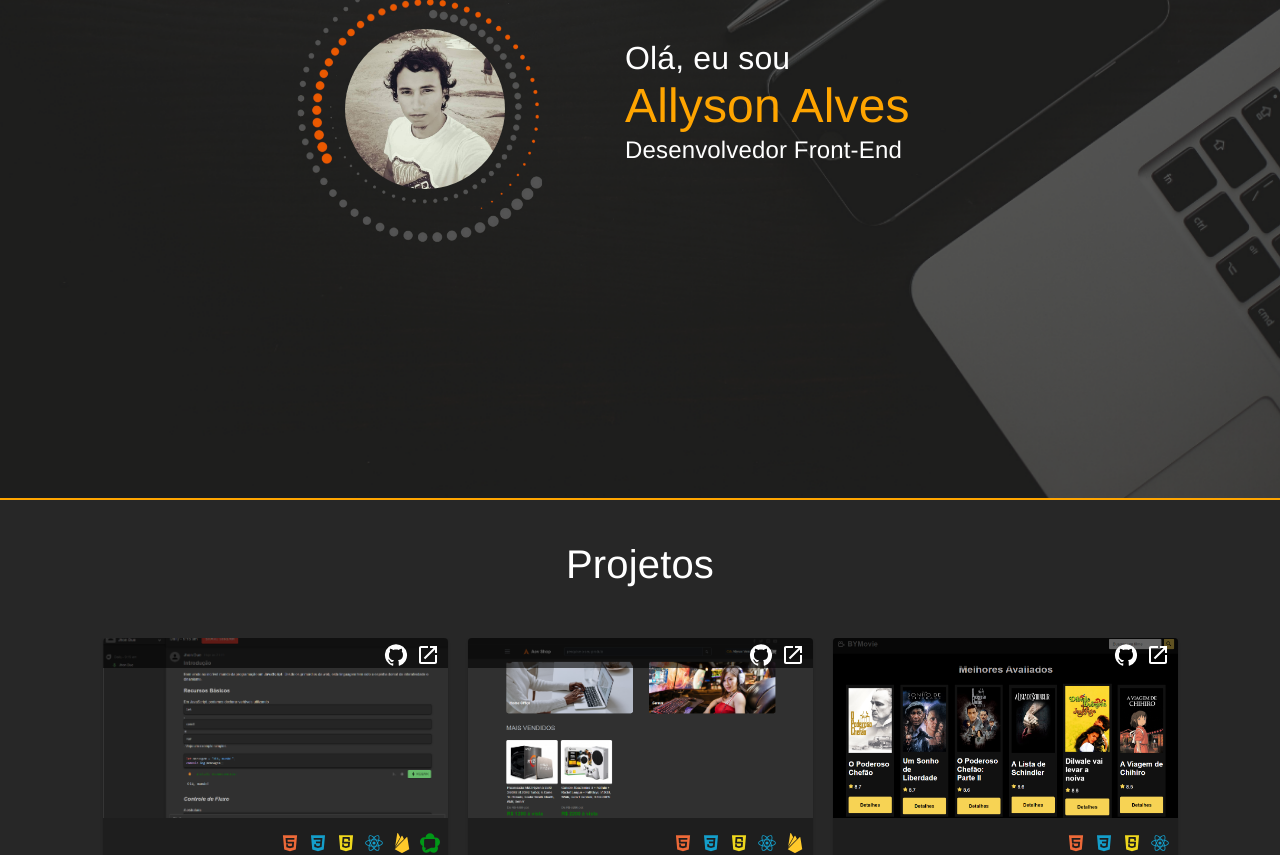
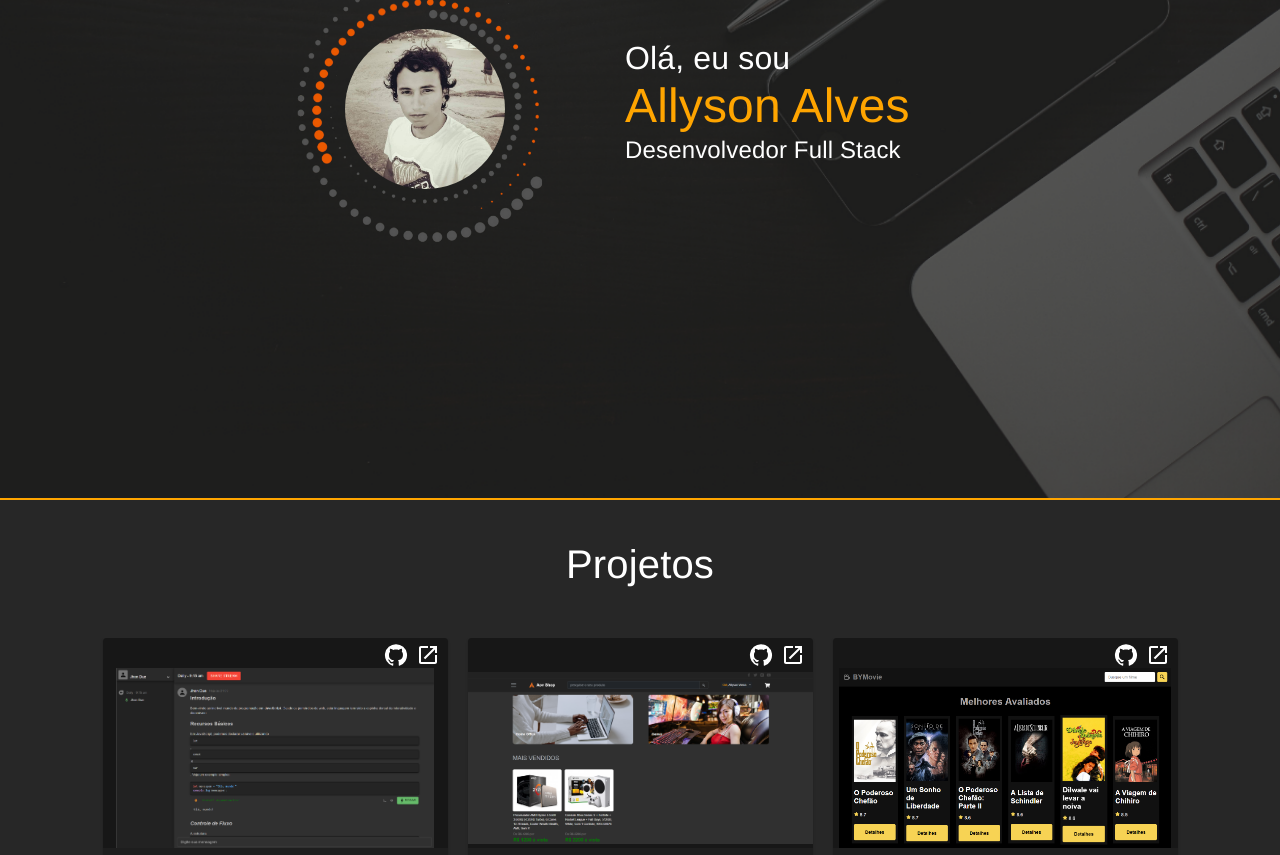
Before and after one commit to allysonAlves/portfolio, a React (Vite) app: page / in a window 1280 px wide. Shown: the part 300-1155 px from the top of the page. Built offline with nearby package versions, Linux system fonts and the light colour scheme.

Commit message:
feat: SEO

```diff
--- a/index.html
+++ b/index.html
@@ -2,14 +2,32 @@
 <html lang="pt-BR" data-bs-theme="dark">
   <head>
     <meta charset="UTF-8" />
-    <link rel="icon" type="image/svg+xml" href="./src/assets/logohead.png" />
     <meta name="viewport" content="width=device-width, initial-scale=1.0" />
-    <title>Portfólio Allyson Alves</title>
 
+    <title>Portfólio | Allyson Alves - Desenvolvedor Full Stack</title>
+    <meta name="description" content="Portfólio de Allyson Alves, desenvolvedor Full Stack especializado em React, React Native, Node.js e NestJS." />
+    <meta name="keywords" content="Desenvolvedor Full Stack, React, React Native, Node.js, NestJS, JavaScript, TypeScript, Allyson Alves" />
+    <meta name="author" content="Allyson Alves" />
+
+    <meta property="og:type" content="website" />
+    <meta property="og:title" content="Portfólio | Allyson Alves - Desenvolvedor Full Stack" />
+    <meta property="og:description" content="Portfólio de Allyson Alves, desenvolvedor Full Stack especializado em React, React Native, Node.js e NestJS." />
+    <meta property="og:image" content="https://seusite.com/imagem-preview.jpg" />
+    <meta property="og:url" content="https://seusite.com/" />
+
+    <meta name="twitter:card" content="summary_large_image" />
+    <meta name="twitter:title" content="Portfólio | Allyson Alves - Desenvolvedor Full Stack" />
+    <meta name="twitter:description" content="Portfólio de Allyson Alves, desenvolvedor Full Stack especializado em React, React Native, Node.js e NestJS." />
+    <meta name="twitter:image" content="https://seusite.com/imagem-preview.jpg" />
+
+    <link rel="icon" type="image/png" href="./src/assets/logohead.png" />
+
+    <link rel="manifest" href="/manifest.json" />
+
+    <link rel="canonical" href="https://allysonalves.netlify.app/" />
   </head>
   <body>
     <div id="root"></div>
     <script type="module" src="/src/main.jsx"></script>
   </body>
-
 </html>
--- a/src/Components/Projetos/Projetos.jsx
+++ b/src/Components/Projetos/Projetos.jsx
@@ -15,7 +15,7 @@ import {
   Stack,
   Box,
   Tooltip,
-  Link
+  Link,
 } from "@mui/material";
 import DescriptionSlider from "./DescriptionSlider/DescriptionSlider";
 import GitHubIcon from "@mui/icons-material/GitHub";
@@ -31,40 +31,67 @@ const Projetos = () => {
         {projects.map((project, index) => (
           <motion.div
             key={project.title}
-            initial={{ opacity: 0}}
-            whileInView={{ opacity: 1}}
+            initial={{ opacity: 0 }}
+            whileInView={{ opacity: 1 }}
             transition={{ duration: 1 }}
           >
-            <Card sx={{ maxWidth: 345, position: 'relative' }}>
-              <Stack sx={{position: 'absolute', top:0, right:0, backgroundColor:'#0000009b', width:'100%'}} justifyContent='end' alignItems='center' spacing={1} paddingRight={1} direction="row">
-                { project.githubUrl ? (
-                    <Link sx={{':hover': {opacity:0.75}}} color="inherit" href={project.githubUrl} target="_blank">
-                        <GitHubIcon/>
+            <Card sx={{ maxWidth: 345, position: "relative" }}>
+              <Box sx={{ backgroundColor: "#00000040" }}>
+                <Stack
+                  sx={{
+                    width: "100%",
+                    minHeight: 30,
+                  }}
+                  justifyContent="end"
+                  alignItems="center"
+                  spacing={1}
+                  paddingRight={1}
+                  direction="row"
+                >
+                  {project.githubUrl ? (
+                    <Link
+                      sx={{ ":hover": { opacity: 0.75 } }}
+                      color="inherit"
+                      href={project.githubUrl}
+                      target="_blank"
+                    >
+                      <GitHubIcon />
                     </Link>
-                  ) : null
-                }
-                {
-                  project.deployUrl ? (
-                    <Link sx={{':hover': {opacity:0.75}}} color="inherit" href={project.deployUrl} target="_blank">
+                  ) : null}
+                  {project.deployUrl ? (
+                    <Link
+                      sx={{ ":hover": { opacity: 0.75 } }}
+                      color="inherit"
+                      href={project.deployUrl}
+                      target="_blank"
+                    >
                       <OpenInNewIcon />
                     </Link>
-                  ) : null
-                }
+                  ) : null}
                 </Stack>
                 <CardMedia
-                sx={{ height: 180 }}
+                  component="img"
+                  sx={{ height: 180, objectFit: "scale-down" }}
                   image={project.photo}
                   title={project.title}
+                  rel={project.title}
                 />
-
-              <Stack sx={{mt:1, ml:1}} marginRight={1} justifyContent='end' spacing={1} alignItems='center' direction="row">
-                { project.stacks.map(stack =>
+              </Box>
+              <Stack
+                sx={{ mt: 1, ml: 1 }}
+                marginRight={1}
+                justifyContent="end"
+                spacing={1}
+                alignItems="center"
+                direction="row"
+              >
+                {project.stacks.map((stack) => (
                   <Tooltip key={stack.title} title={stack.title}>
                     <div>
-                      <stack.Icon key={stack.title}/>
+                      <stack.Icon key={stack.title} />
                     </div>
                   </Tooltip>
-                )}
+                ))}
               </Stack>
 
               <AccordionUsage
@@ -74,10 +101,7 @@ const Projetos = () => {
                   </Typography>
                 }
                 body={
-                <Typography
-                  variant="body2"
-                  color="text.secondary"
-                >
+                  <Typography variant="body2" color="text.secondary">
                     {project.description}
                   </Typography>
                 }
--- a/src/Components/Sobre/Sobre.jsx
+++ b/src/Components/Sobre/Sobre.jsx
@@ -76,19 +76,18 @@ const QuemSou = () => {
               style={{ fontSize: "3em", color: "orange", lineHeight: 1 }}
             />
           )}
-          {
-            titleProgress.nameDone &&
+          {titleProgress.nameDone && (
             <TypeAnimation
               sequence={[
-                "Desenvolvedor Front-End",
+                "Desenvolvedor Full Stack",
                 1,
                 () => setTitleProgress((prev) => ({ ...prev, iamDone: true })),
               ]}
               speed={50}
               // repeat={Infinity}
-              style={{ fontSize: "1.5em", marginTop:2 }}
+              style={{ fontSize: "1.5em", marginTop: 2 }}
             />
-          }
+          )}
 
           <p className={styles.texto}>
             {/* {textPt} */}
```
Also changed, not shown: public/images/icons/logo-192.png (added), public/images/icons/logo-512.png (added), public/manifest.json (added). Lines whose indentation alone changed are shown as unchanged.
